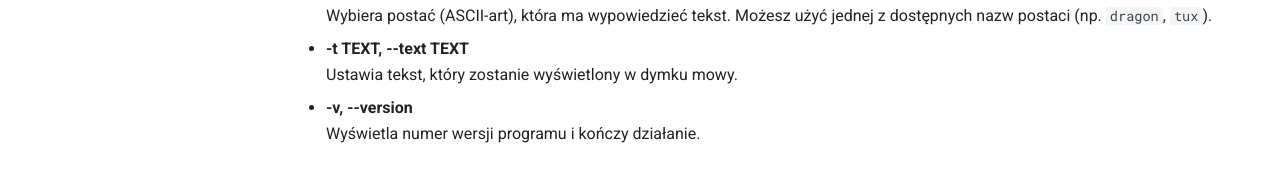
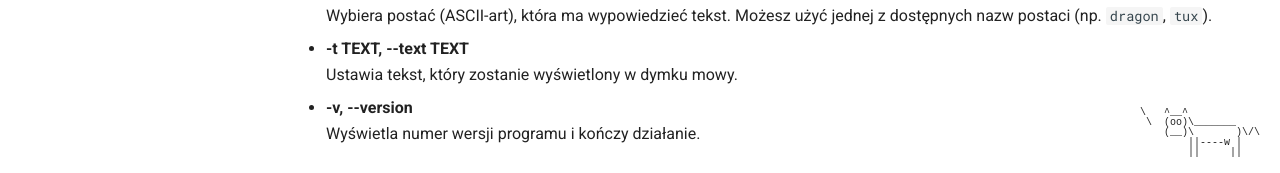
Before and after one commit to m4rcelrad/probable-potato, an MkDocs documentation site: the page built from docs/page2.md, in a window 1280 px wide and 900 px high, scrolled down 559 px. Shown: the part 712-885 px from the top of the window. Built offline with MkDocs 1.6.1 and Material for MkDocs 9.7.7, drawn with Linux system fonts in a browser that asks for light colours.

Commit message:
poprawka szkielety by css i js działał

```diff
--- a/mkdocs.yml
+++ b/mkdocs.yml
@@ -1,13 +1,17 @@
 site_name: Python Cowsay Tutorial
+
+
+extra_css:
+    - css/float-cow.css
+extra_javascript:
+    - js/float-cow.js
+
 
 theme:
   name: material
   logo: images/krowo_ikonka.png
   favicon: images/krowo_ikonka.png
-  extra_css:
-    - css/float-cow.css
-  extra_javascript:
-    - js/float-cow.js
+
   features:
     - navigation.tabs
     - navigation.sections
```
